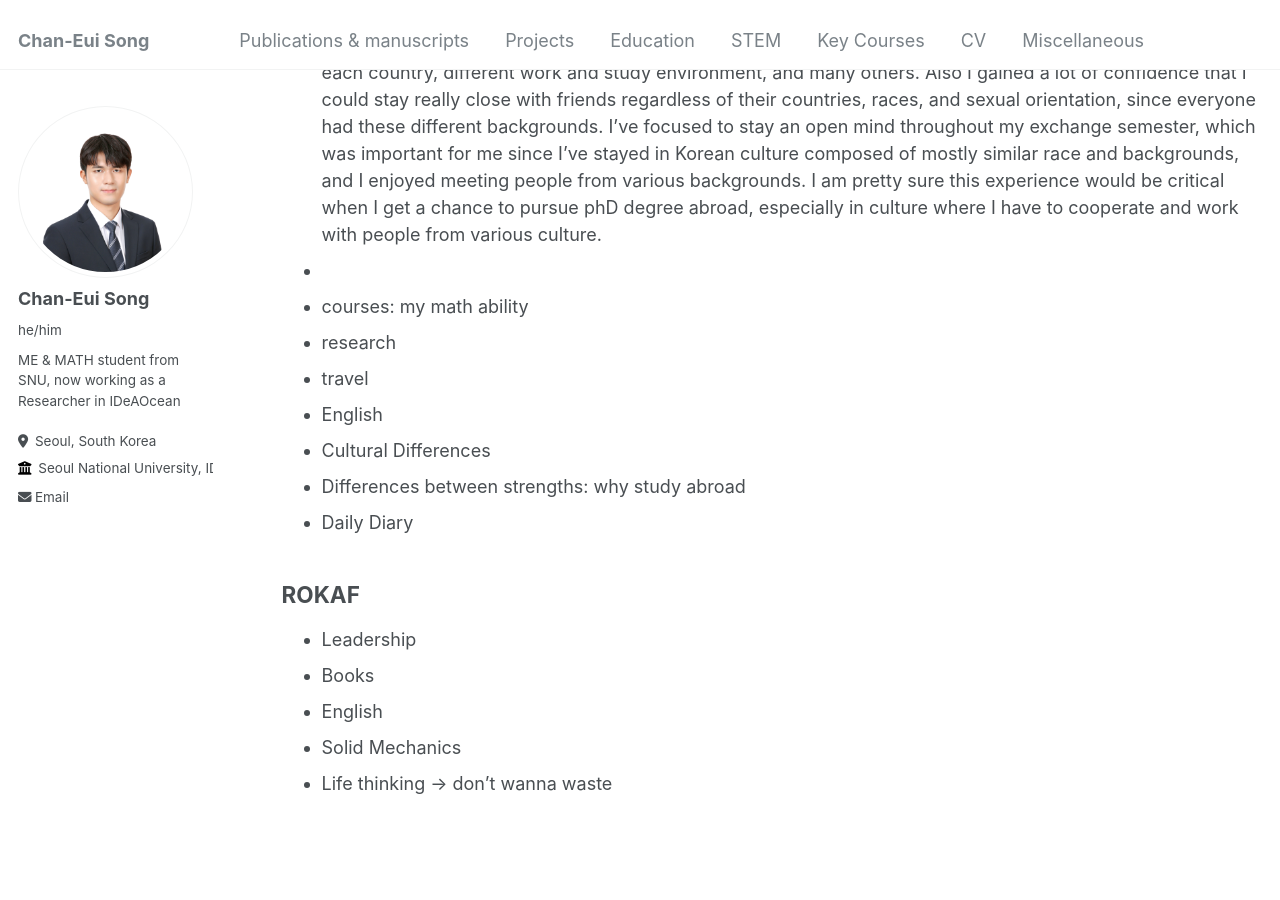
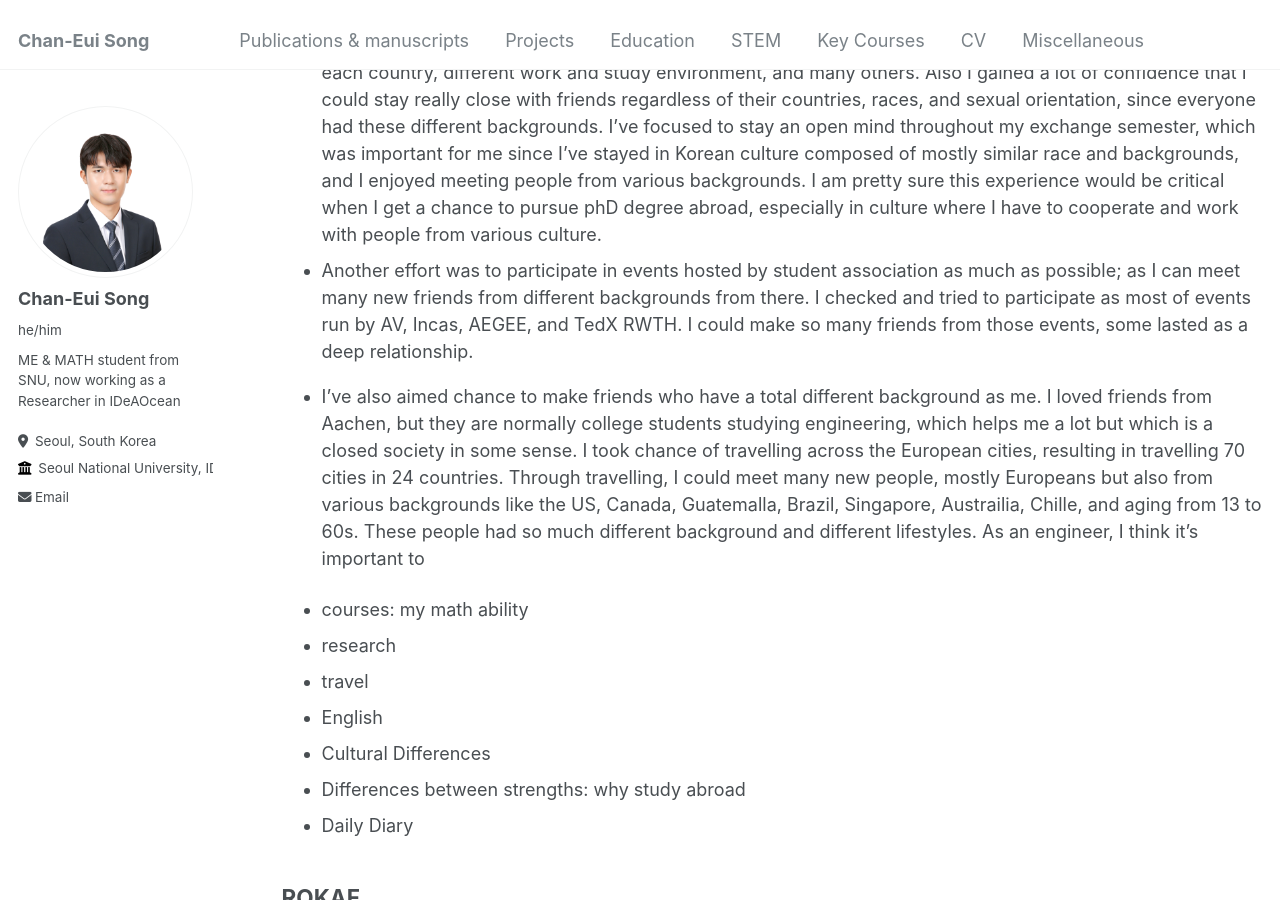
Before and after one commit to cksdml1014/chanisong, a Jekyll site: the page built from _pages/Miscellaneous.md, in a window 1280 px wide and 900 px high, scrolled down 876 px. Built offline with Jekyll 4.4.1, drawn with Linux system fonts in a browser that asks for light colours.

Commit message:
Update Miscellaneous.md

```diff
--- a/_pages/Miscellaneous.md
+++ b/_pages/Miscellaneous.md
@@ -14,7 +14,8 @@ author_profile: true
 - I've also grab a chance to conduct a research in RWTH, trying MPC on a embedded system. It was a great chance to communicate and present my research status and research to foreign advisors.
 - I've also tried to focus and devoted my efforts more on experiencing different cultures, making new friends, and practically using English. I tried in various ways to reach this goal.
 - For one, I made a friend group of foreign students called *'FWL'* composed of students from Mexico, Austria, Turkiye, Slovakia, and Ethiophia. We gathered every Wendenesday in a bar called *'Kaktus'* to drink Kolsch, which was the local beer in the region. We've shared a lot of memories: like inviting parents and introducing to each other, going on picnic or day trip, cooking each home countries' food, etc. It was a great chance to deeply understand the different culture from different nations, understanding what is considered granted per each country, different work and study environment, and many others. Also I gained a lot of confidence that I could stay really close with friends regardless of their countries, races, and sexual orientation, since everyone had these different backgrounds. I've focused to stay an open mind throughout my exchange semester, which was important for me since I've stayed in Korean culture composed of mostly similar race and backgrounds, and I enjoyed meeting people from various backgrounds. I am pretty sure this experience would be critical when I get a chance to pursue phD degree abroad, especially in culture where I have to cooperate and work with people from various culture.
--
+- Another effort was to participate in events hosted by student association as much as possible; as I can meet many new friends from different backgrounds from there. I checked and tried to participate as most of events run by AV, Incas, AEGEE, and TedX RWTH. I could make so many friends from those events, some lasted as a deep relationship.
+- I've also aimed chance to make friends who have a total different background as me. I loved friends from Aachen, but they are normally college students studying engineering, which helps me a lot but which is a closed society in some sense. I took chance of travelling across the European cities, resulting in travelling 70 cities in 24 countries. Through travelling, I could meet many new people, mostly Europeans but also from various backgrounds like the US, Canada, Guatemalla, Brazil, Singapore, Austrailia, Chille, and aging from 13 to 60s. These people had so much different background and different lifestyles. As an engineer, I think it's important to
 
 - courses: my math ability
 - research
```
